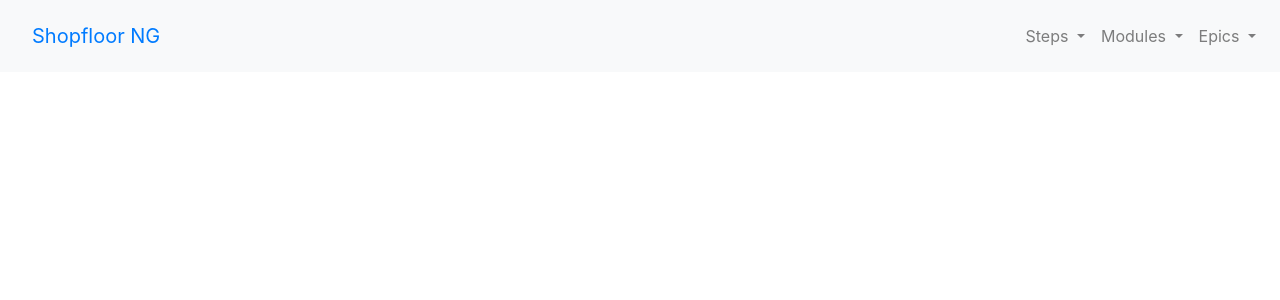
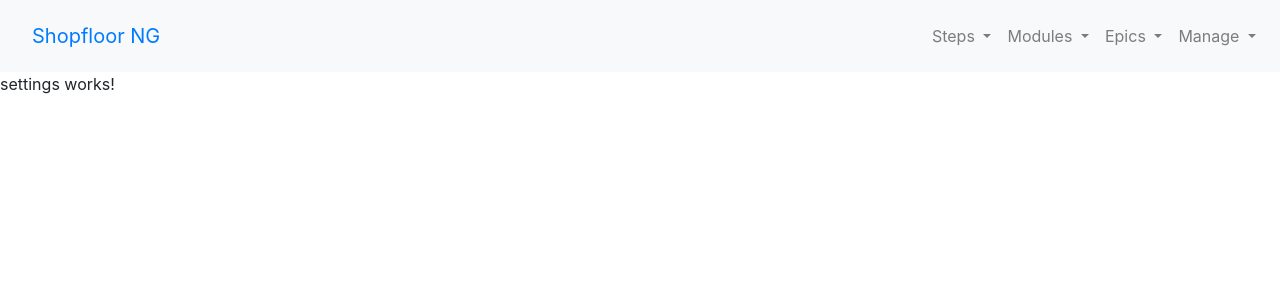
Before and after one commit to Shopfloor-ng/shopfloor-ng, an Angular app: page /settings in a window 1280 px wide. Before the commit this address led to /. Shown: the top 300 px of the page. Built offline with nearby package versions, Linux system fonts and the light colour scheme.

Commit message:
added settings and api-docs components

```diff
--- /dev/null
+++ b/src/app/api-docs/api-docs.component.html
@@ -0,0 +1 @@
+<p>api-docs works!</p>
--- /dev/null
+++ b/src/app/api-docs/api-docs.component.ts
@@ -0,0 +1,15 @@
+import { Component, OnInit } from '@angular/core';
+
+@Component({
+  selector: 'app-api-docs',
+  templateUrl: './api-docs.component.html',
+  styleUrls: ['./api-docs.component.scss']
+})
+export class ApiDocsComponent implements OnInit {
+
+  constructor() { }
+
+  ngOnInit(): void {
+  }
+
+}
--- a/src/app/app.component.html
+++ b/src/app/app.component.html
@@ -10,8 +10,7 @@
         </a>
         <div ngbDropdownMenu aria-labelledby="navbarstepsdropdown" class="dropdown-menu dropdown-menu-right">
           <a ngbDropdownItem routerLink="/step-list" (click)="$event.preventDefault()">List</a>
-          <a ngbDropdownItem routerLink="/" (click)="$event.preventDefault()">Settings</a>
-          <!-- <a ngbDropdownItem href="#" (click)="$event.preventDefault()">API</a> -->
+          <a ngbDropdownItem routerLink="/settings?steps" (click)="$event.preventDefault()">Settings</a>
         </div>
       </li>
 
@@ -21,8 +20,7 @@
         </a>
         <div ngbDropdownMenu aria-labelledby="navbarmodulesdropdown" class="dropdown-menu dropdown-menu-right">
           <a ngbDropdownItem routerLink="/module-list" (click)="$event.preventDefault()">List</a>
-          <a ngbDropdownItem routerLink="/" (click)="$event.preventDefault()">Settings</a>
-          <!-- <a ngbDropdownItem href="#" (click)="$event.preventDefault()">API</a> -->
+          <a ngbDropdownItem routerLink="/settings?modules" (click)="$event.preventDefault()">Settings</a>
         </div>
       </li>
 
@@ -32,12 +30,21 @@
         </a>
         <div ngbDropdownMenu aria-labelledby="navbarepicsdropdown" class="dropdown-menu dropdown-menu-right">
           <a ngbDropdownItem routerLink="/epic-list" (click)="$event.preventDefault()">List</a>
-          <a ngbDropdownItem routerLink="/" (click)="$event.preventDefault()">Settings</a>
-          <!-- <a ngbDropdownItem href="#" (click)="$event.preventDefault()">API</a> -->
+          <a ngbDropdownItem routerLink="/settings?epics" (click)="$event.preventDefault()">Settings</a>
+        </div>
+      </li>
+
+      <li class="nav-item" ngbDropdown>
+        <a class="nav-link" tabindex="0" ngbDropdownToggle id="navbarmanagedropdown" role="button">
+          Manage
+        </a>
+        <div ngbDropdownMenu aria-labelledby="navbarmanagedropdown" class="dropdown-menu dropdown-menu-right">
+          <a ngbDropdownItem routerLink="/settings" (click)="$event.preventDefault()">Settings</a>
+          <a ngbDropdownItem routerLink="/api-docs" (click)="$event.preventDefault()">API documentation</a>
         </div>
       </li>
     </ul>
   </div>
 </nav>
-<!-- The routed views render in the <router-outlet>-->
+
 <router-outlet></router-outlet>
--- a/src/app/app.module.ts
+++ b/src/app/app.module.ts
@@ -12,6 +12,8 @@ import { StepListComponent } from './step-list/step-list.component';
 import { ModuleDetailComponent } from './module-detail/module-detail.component';
 import { StepDetailComponent } from './step-detail/step-detail.component';
 import { EpicDetailComponent } from './epic-detail/epic-detail.component';
+import { SettingsComponent } from './settings/settings.component';
+import { ApiDocsComponent } from './api-docs/api-docs.component';
 
 @NgModule({
   declarations: [
@@ -22,7 +24,9 @@ import { EpicDetailComponent } from './epic-detail/epic-detail.component';
     StepListComponent,
     ModuleDetailComponent,
     StepDetailComponent,
-    EpicDetailComponent
+    EpicDetailComponent,
+    SettingsComponent,
+    ApiDocsComponent
   ],
   imports: [
     BrowserModule,
--- /dev/null
+++ b/src/app/settings/settings.component.html
@@ -0,0 +1 @@
+<p>settings works!</p>
--- /dev/null
+++ b/src/app/settings/settings.component.ts
@@ -0,0 +1,15 @@
+import { Component, OnInit } from '@angular/core';
+
+@Component({
+  selector: 'app-settings',
+  templateUrl: './settings.component.html',
+  styleUrls: ['./settings.component.scss']
+})
+export class SettingsComponent implements OnInit {
+
+  constructor() { }
+
+  ngOnInit(): void {
+  }
+
+}
```
Also changed, not shown: src/app/app-routing.module.ts (+10 -6 lines), src/app/api-docs/api-docs.component.scss (added), src/app/settings/settings.component.scss (added), 2 other files (tests, documents, lock files or other folders).
